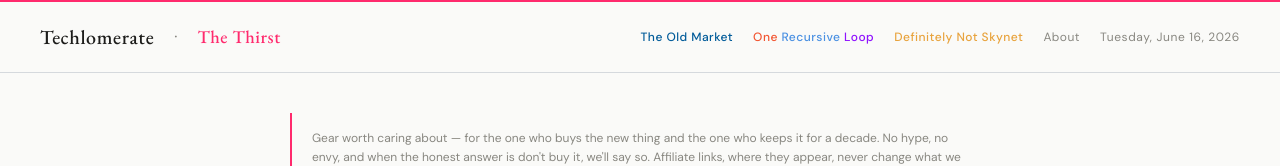
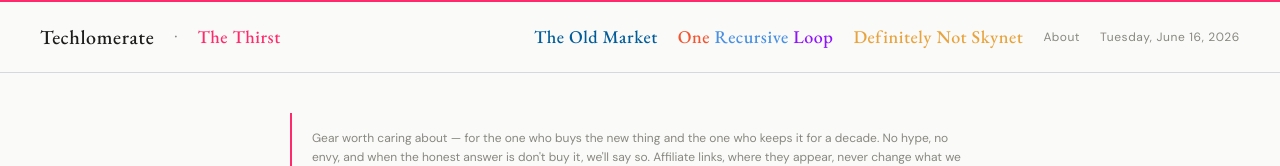
Before and after one commit to Pluribus-creator/techlomerate, a Next.js app: page /the-thirst in a window 1280 px wide. Shown: the top 166 px of the page. Built offline with nearby package versions, Linux system fonts and the light colour scheme; no server answers; the database is empty.

Commit message:
Match desk nav links to The Thirst wordmark — serif, 18px

```diff
--- a/src/app/the-thirst/page.tsx
+++ b/src/app/the-thirst/page.tsx
@@ -95,10 +95,10 @@ export default async function TheThirstPage() {
           }}>The Thirst</span>
         </div>
         <div style={{ display: 'flex', gap: '20px', alignItems: 'center' }}>
-          <a href="/the-old-market" style={{ fontSize: '12px', color: 'var(--teal-600)', textDecoration: 'none', letterSpacing: '0.04em', fontWeight: 500 }}>
+          <a href="/the-old-market" style={{ fontFamily: 'var(--font-serif)', fontSize: '18px', fontWeight: 500, color: 'var(--teal-600)', textDecoration: 'none', letterSpacing: '0.03em' }}>
             The Old Market
           </a>
-          <a href="/one-recursive-loop" style={{ fontSize: '12px', textDecoration: 'none', letterSpacing: '0.04em', fontWeight: 500 }}>
+          <a href="/one-recursive-loop" style={{ fontFamily: 'var(--font-serif)', fontSize: '18px', fontWeight: 500, textDecoration: 'none', letterSpacing: '0.03em' }}>
             <span style={{ color: '#F25430' }}>One</span>
             {' '}
             <span style={{ color: '#4A90E2' }}>Recursive</span>
@@ -106,8 +106,8 @@ export default async function TheThirstPage() {
             <span style={{ color: '#9013FE' }}>Loop</span>
           </a>
           <a href="/definitely-not-skynet" style={{
-            fontSize: '12px', color: '#E8A33D', textDecoration: 'none',
-            letterSpacing: '0.04em', fontWeight: 500,
+            fontFamily: 'var(--font-serif)', fontSize: '18px', fontWeight: 500,
+            color: '#E8A33D', textDecoration: 'none', letterSpacing: '0.03em',
           }}>Definitely Not Skynet</a>
           <a href="/about" style={{ fontSize: '12px', color: 'var(--text-tertiary)', textDecoration: 'none', letterSpacing: '0.04em' }}>About</a>
           <span style={{ fontSize: '12px', color: 'var(--text-tertiary)', letterSpacing: '0.05em' }}>{today}</span>
```
